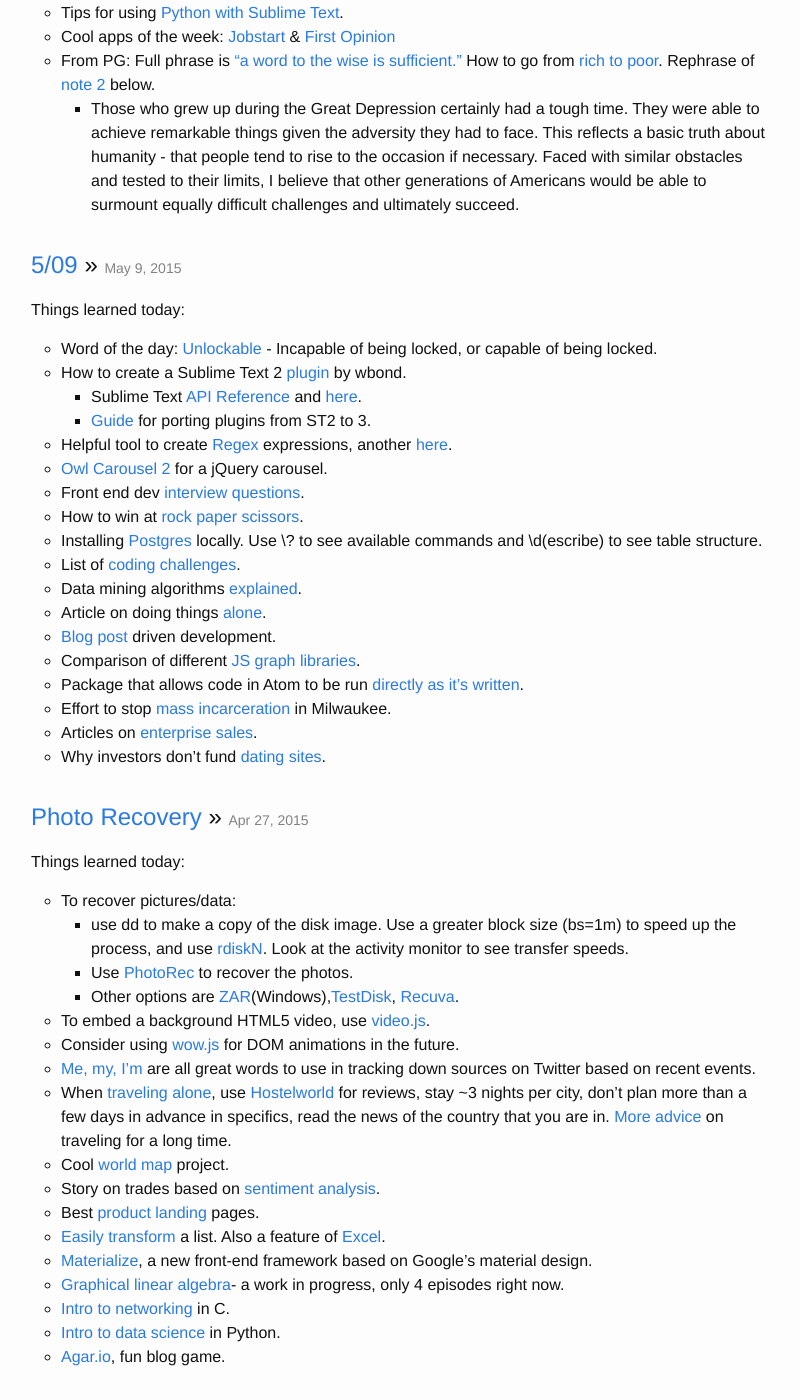
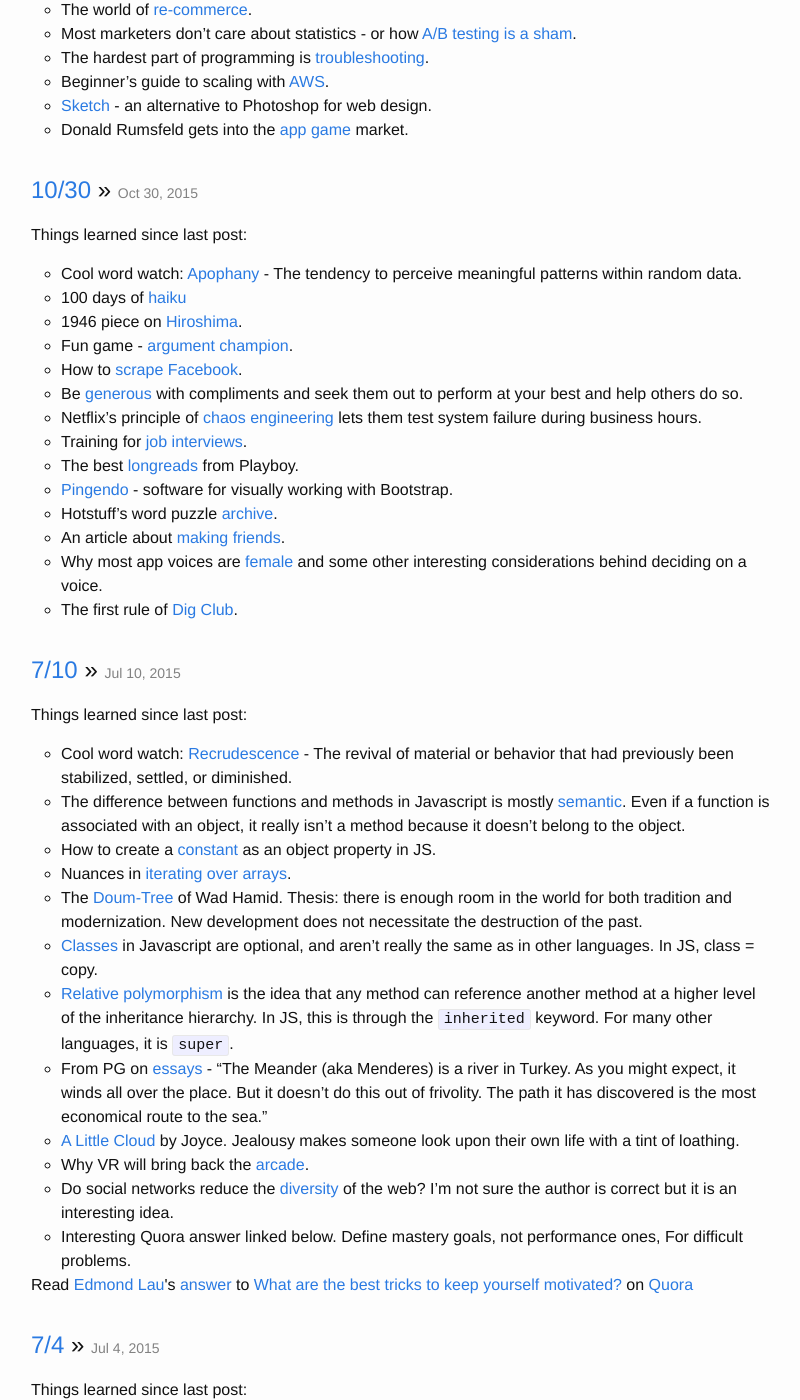
Before and after one commit to cardern/blog, a Jekyll site: the page built from index.html, in a window 1280 px wide and 1400 px high, scrolled down 1141 px. Shown: the whole window, without its empty margins (239-1039 px from the left). Built offline with Jekyll 4.4.1, drawn with Linux system fonts in a browser that asks for light colours; a script that is not in the unit is left out; the list of posts is cut into pages by our own code; some of the changed text lies outside the part shown.

Commit message:
Push local updates

```diff
--- /dev/null
+++ b/_posts/2012-02-06-29.markdown
@@ -0,0 +1,21 @@
+---
+layout: post
+title:  "2/6/16"
+date:   2016-02-06
+---
+Things learned since last post:
+
+* Cool word watch: [Prurient](https://en.wiktionary.org/wiki/prurient) - Having or encouraging an excessive interest in sexual matters. from Latin prurient- ‘itching, longing’ and ‘being wanton,’ from the verb prurire.
+* A [rebranding](http://www.wired.com/2016/02/the-inside-story-behind-ubers-colorful-redesign/?utm_source=nextdraft&utm_medium=email#slide-4) effort by Uber.
+* A history of the super bowl coin toss and the [company behind it](http://www.bloomberg.com/features/2016-super-bowl-coin-toss/?utm_source=nextdraft&utm_medium=email).
+* [Clone Wars](https://www.reddit.com/r/StarWars/comments/3qiq9p/so_i_went_through_the_clone_wars_episodes_and/) recommended viewing order.
+* The [top 30](http://ramiro.org/vis/hn-most-linked-books/) books on HN in 2015.
+* The art of [changing someone's mind](https://www.washingtonpost.com/news/wonk/wp/2016/02/10/how-to-change-someones-mind-according-to-science/?utm_source=nextdraft&utm_medium=email).
+* Cool old map of [London](http://mappinglondon.co.uk/2013/victorian-london-in-incredible-detail/?utm_source=hackernewsletter&utm_medium=email&utm_term=fun).
+* What make a child [resilient](http://www.newyorker.com/science/maria-konnikova/the-secret-formula-for-resilience?utm_source=nextdraft&utm_medium=email)?
+* How the creator of [ProductHunt](https://m.signalvnoise.com/now-that-i-ve-created-something-how-do-i-spread-it-edcedddb260d#.x6m7xu700) was able to get it to spread.
+* 100 jokes that shaped modern [comedy](http://www.vulture.com/2016/01/100-jokes-shaped-modern-comedy-c-v-r.html).
+* Free airport wifi via a [DNS tunnel](https://thehackerblog.com/dns-and-icmp-tunneling/index.html).
+* Dude intentionally [gets hacked](http://fusion.net/video/271750/real-future-episode-8-hack-attack/?utm_source=nextdraft&utm_medium=email).
+* [Mother Earth, Mother Board](http://www.wired.com/1996/12/ffglass/?src=longreads)
+* When you fail at habits or procrastinate, ask [why](https://medium.com/swlh/the-i-don-t-feel-like-it-fallacy-75cc47dfd3#.tti3iqc4g) deeply.
--- a/_posts/2015-07-10-26.markdown
+++ b/_posts/2015-07-10-26.markdown
@@ -5,7 +5,7 @@
 ---
 Things learned since last post:
 
-* Cool word watch:
+* Cool word watch: [Recrudescence](http://www.lunarbaboon.com/comics/recrudescence.html) - The revival of material or behavior that had previously been stabilized, settled, or diminished.
 * The difference between functions and methods in Javascript is mostly [semantic](https://github.com/getify/You-Dont-Know-JS/blob/master/this%20%26%20object%20prototypes/ch3.md#property-vs-method). Even if a function is associated with an object, it really isn't a method because it doesn't belong to the object.
 * How to create a [constant](https://github.com/getify/You-Dont-Know-JS/blob/master/this%20%26%20object%20prototypes/ch3.md#object-constant) as an object property in JS.
 * Nuances in [iterating over arrays](https://github.com/getify/You-Dont-Know-JS/blob/master/this%20%26%20object%20prototypes/ch3.md#iteration).
@@ -16,6 +16,6 @@
 * [A Little Cloud](http://www.classicshorts.com/stories/ltlcloud.html) by Joyce. Jealousy makes someone look upon their own life with a tint of loathing.
 * Why VR will bring back the [arcade](https://medium.com/@josh_taylor/virtual-reality-will-bring-back-the-arcade-16f3f92b52e8).
 * Do social networks reduce the [diversity](https://medium.com/matter/the-web-we-have-to-save-2eb1fe15a426) of the web? I'm not sure the author is correct but it is an interesting idea.
-* Interesting Quora answer linked below:
+* Interesting Quora answer linked below. Define mastery goals, not performance ones, For difficult problems.
 
 <span class="quora-content-embed" data-name="Life-Lessons/What-are-the-best-tricks-to-keep-yourself-motivated/answer/Edmond-Lau">Read <a class="quora-content-link" href="http://www.quora.com/Life-Lessons/What-are-the-best-tricks-to-keep-yourself-motivated/answer/Edmond-Lau" data-embed="stmjsgf" data-type="answer" data-id="7415251" data-key="3f6804a06a592d7d9c564b0c2065cafd"><a href="http://www.quora.com/Edmond-Lau">Edmond Lau</a>&#039;s <a href="/Life-Lessons/What-are-the-best-tricks-to-keep-yourself-motivated#ans7415251">answer</a> to <a href="/Life-Lessons/What-are-the-best-tricks-to-keep-yourself-motivated" ref="canonical">What are the best tricks to keep yourself motivated?</a></a> on <a href="http://www.quora.com">Quora</a><script type="text/javascript" src="http://www.quora.com/widgets/content"></script></span>
--- /dev/null
+++ b/_posts/2015-10-30-27.markdown
@@ -0,0 +1,21 @@
+---
+layout: post
+title:  "10/30"
+date:   2015-10-30
+---
+Things learned since last post:
+
+* Cool word watch: [Apophany](http://hazlitt.net/feature/goes-all-way-queen-puzzle-book-drove-england-madness?utm_source=hackernewsletter) - The tendency to perceive meaningful patterns within random data.
+* 100 days of [haiku](https://medium.com/the-lighthouse/what-i-learned-writing-a-haiku-every-day-for-100-days-ad23865ef760)
+* 1946 piece on [Hiroshima](http://www.newyorker.com/magazine/1946/08/31/hiroshima?utm_source=nextdraft&utm_medium=email).
+* Fun game - [argument champion](http://www.argumentchampion.com/).
+* How to [scrape Facebook](https://github.com/minimaxir/facebook-page-post-scraper/blob/master/how_to_build_facebook_scraper.ipynb).
+* Be [generous](http://qz.com/516813/you-should-demand-compliments-from-friends-and-colleagues-a-harvard-business-school-study-says/) with compliments and seek them out to perform at your best and help others do so.
+* Netflix's principle of [chaos engineering](http://techblog.netflix.com/2015/09/chaos-engineering-upgraded.html) lets them test system failure during business hours.
+* Training for [job interviews](http://firstround.com/review/hire-a-top-performer-every-time-with-these-interview-questions/).
+* The best [longreads](https://longform.org/publications/playboy?utm_source=nextdraft) from Playboy.
+* [Pingendo](http://pingendo.com/faq.html) - software for visually working with Bootstrap.
+* Hotstuff's word puzzle [archive](http://puzzletheory.asymmetric.net/archive.html).
+* An article about [making friends](http://www.theatlantic.com/health/archive/2015/10/how-friendships-change-over-time-in-adulthood/411466/?utm_source=nextdraft&utm_medium=email).
+* Why most app voices are [female](http://www.wired.com/2015/10/why-siri-cortana-voice-interfaces-sound-female-sexism/?utm_source=nextdraft&utm_medium=email) and some other interesting considerations behind deciding on a voice.
+* The first rule of [Dig Club](http://gripped.com/articles/the-first-rule-of-dig-club/).
--- /dev/null
+++ b/_posts/2015-11-09-28.markdown
@@ -0,0 +1,30 @@
+---
+layout: post
+title:  "10/30"
+date:   2015-10-30
+---
+Things learned since last post:
+
+* Cool word watch: [Prurient](https://en.wiktionary.org/wiki/prurient) - Having or encouraging an excessive interest in sexual matters. from Latin prurient- ‘itching, longing’ and ‘being wanton,’ from the verb prurire.
+* Profile on [Terry Gross](http://www.nytimes.com/2015/10/25/magazine/terry-gross-and-the-art-of-opening-up.html?utm_source=nextdraft&utm_medium=email&_r=0).
+* [Class clown](http://www.npr.org/sections/ed/2015/11/08/449169531/class-clown-or-gifted-student-its-a-matter-of-perspective?utm_source=nextdraft&utm_medium=email) or gifted student?
+* Profile on [Ashima](http://espn.go.com/espn/feature/story/_/id/14098651/ashima-shiraishi-become-best-female-climber-world-just-14?utm_source=nextdraft&utm_medium=email) and her father.
+* Dive into [Machine Learning](https://github.com/hangtwenty/dive-into-machine-learning?utm_source=hackernewsletter&utm_medium=email&utm_term=fav)!
+* [TensorFlow](http://tensorflow.org/get_started), Google's new library for machine learning.
+* Learning to center with [Flexbox froggy](http://flexboxfroggy.com/).
+* Some interesting [things](https://medium.com/@tomwhitwell/52-things-i-learned-in-2015-c5c74eed24e0#.ixs4om173):
+** Try removing the shopping cart completely from an e-commerce store if possible.
+** For emotion-driven purchases, remove the cents ($15). For logic-driven, add them ($14.95).
+* The life and times of [Strider Wolf](http://apps.bostonglobe.com/graphics/2015/11/strider/?p1=BGMenu_Article).
+* Opinion piece on how chill is the enemy of [passion](https://medium.com/matter/against-chill-930dfb60a577#.nfl4rp2a2).
+* Does psychological trauma affect the [price of a home](https://read.atavist.com/the-ghosts-of-pickering-trail)?
+* The Chinese owned [lingerie](http://www.newyorker.com/magazine/2015/08/10/learning-to-speak-lingerie) market of Egypt.
+* A life without [raw chicken](https://medium.com/@cat_beltane/what-i-learned-from-one-month-of-not-eating-raw-chicken-8f7f35b29985#.6ub69r1yx).
+* Running an [arcade](http://www.polygon.com/features/2015/9/7/9251753/running-an-arcade-2015) in 2015.
+* On [kindness](https://medium.com/matter/on-kindness-819ce388f976#.ry59a8syi).
+* The world of [re-commerce](http://www.wired.com/2016/01/holiday-returns-supply-chain/?utm_source=nextdraft&utm_medium=email).
+* Most marketers don't care about statistics - or how [A/B testing is a sham](http://blog.sumall.com/journal/optimizely-got-me-fired.html?utm_source=hackernewsletter&utm_medium=email&utm_term=fav).
+* The hardest part of programming is [troubleshooting](http://weblog.jamisbuck.org/2016/1/9/dont-assume-its-difficult.html?utm_source=hackernewsletter&utm_medium=email&utm_term=fav).
+* Beginner's guide to scaling with [AWS](https://news.ycombinator.com/item?id=10885727&utm_term=comment).
+* [Sketch](https://www.sketchapp.com/) - an alternative to Photoshop for web design.
+* Donald Rumsfeld gets into the [app game](http://www.wsj.com/articles/former-defense-secretary-marches-into-new-territory-videogames-1453483137?utm_source=nextdraft&utm_medium=email) market.
```
